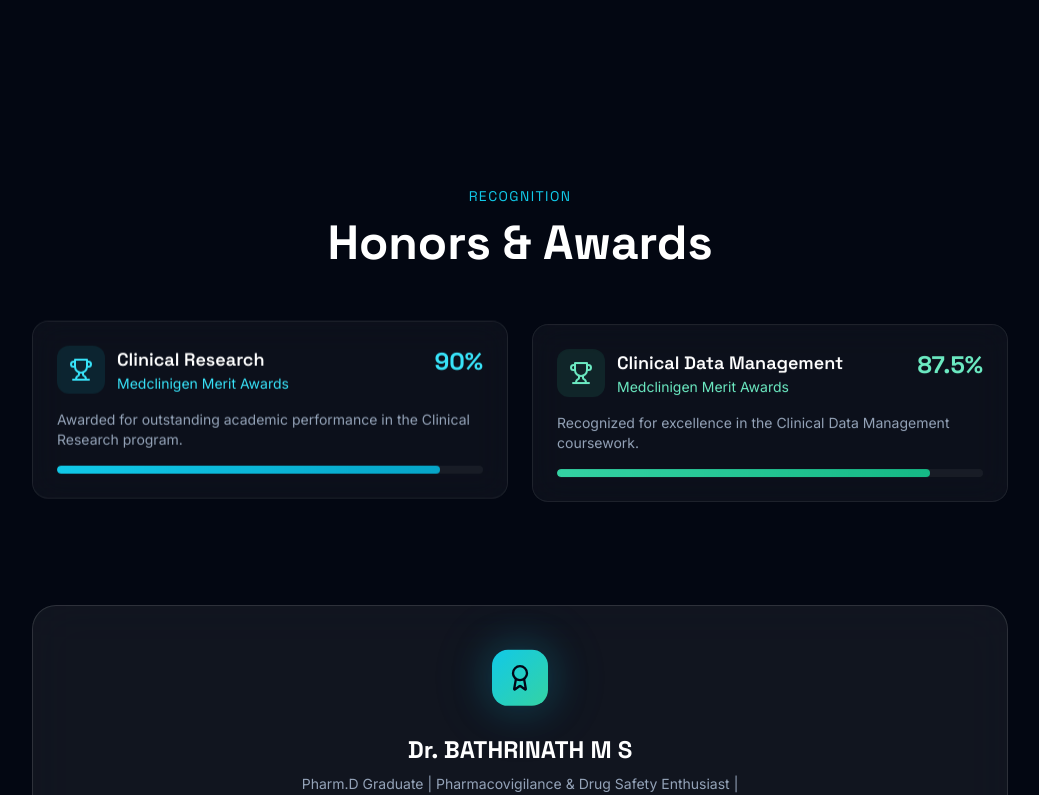
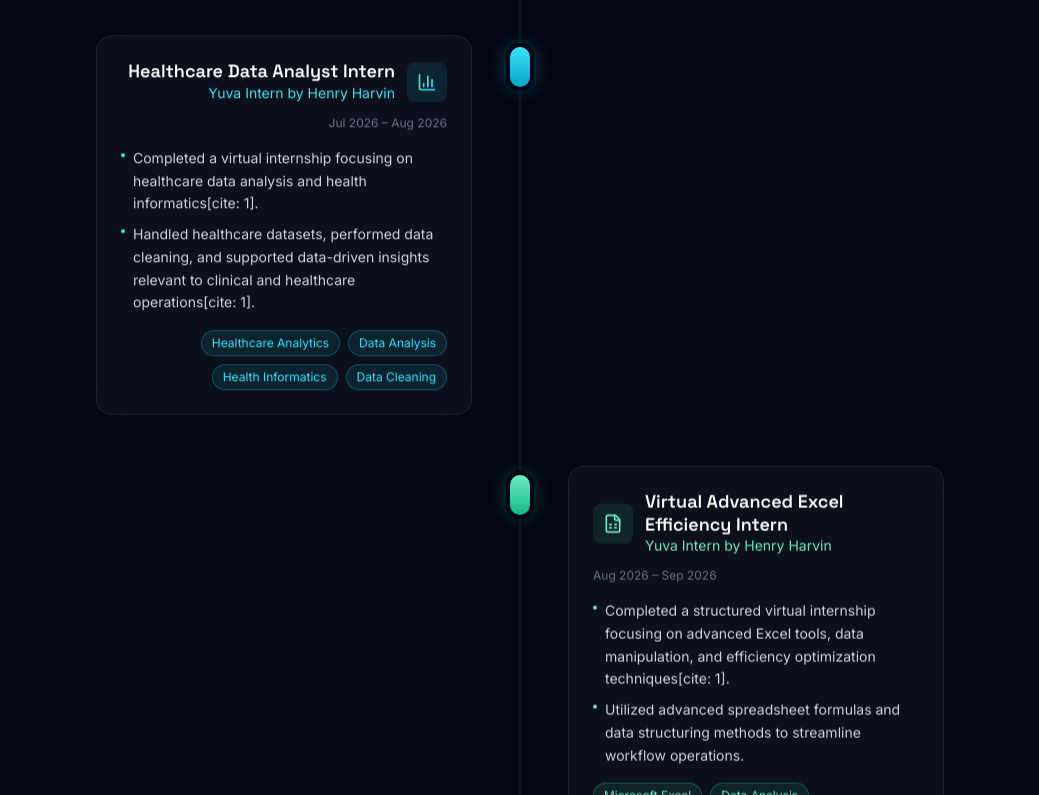
Before and after one commit to drbathrinath/drbathrinath-portfolio, a React (Vite) app: page / in a window 1280 px wide. Shown: the part 4365-5160 px from the top of the page, without its empty margins (120-1159 px from the left). Built offline with nearby package versions, Linux system fonts and the light colour scheme.

Commit message:
Add Healthcare Data Analyst and Virtual Advanced Excel internships to Experience section

```diff
--- a/src/components/Experience.tsx
+++ b/src/components/Experience.tsx
@@ -1,6 +1,6 @@
 import { useRef } from 'react';
 import { motion, useScroll, useSpring, useTransform } from 'framer-motion';
-import { Building2, Stethoscope } from 'lucide-react';
+import { Building2, Stethoscope, BarChart3, FileSpreadsheet } from 'lucide-react';
 
 const timeline = [
   {
@@ -28,6 +28,30 @@ const timeline = [
       'Developed patient communication and clinical observation skills',
     ],
     tags: ['8 Rotational Departments', 'Clinical Exposure', 'Patient Care'],
+    color: 'green' as const,
+  },
+  {
+    icon: <BarChart3 className="w-5 h-5" />,
+    role: 'Healthcare Data Analyst Intern',
+    org: 'Yuva Intern by Henry Harvin',
+    period: 'Jul 2026 – Aug 2026',
+    points: [
+      'Completed a virtual internship focusing on healthcare data analysis and health informatics[cite: 1].',
+      'Handled healthcare datasets, performed data cleaning, and supported data-driven insights relevant to clinical and healthcare operations[cite: 1].',
+    ],
+    tags: ['Healthcare Analytics', 'Data Analysis', 'Health Informatics', 'Data Cleaning'],
+    color: 'teal' as const,
+  },
+  {
+    icon: <FileSpreadsheet className="w-5 h-5" />,
+    role: 'Virtual Advanced Excel Efficiency Intern',
+    org: 'Yuva Intern by Henry Harvin',
+    period: 'Aug 2026 – Sep 2026',
+    points: [
+      'Completed a structured virtual internship focusing on advanced Excel tools, data manipulation, and efficiency optimization techniques[cite: 1].',
+      'Utilized advanced spreadsheet formulas and data structuring methods to streamline workflow operations.',
+    ],
+    tags: ['Microsoft Excel', 'Data Analysis', 'Efficiency Optimization', 'Data Manipulation'],
     color: 'green' as const,
   },
 ];
@@ -120,7 +144,6 @@ export default function Experience() {
                           borderColor: glow.border,
                           transition: { duration: 1.5, repeat: Infinity, ease: "easeInOut" }
                         }}
-                        // Swapped transition-all to transition-colors to prevent framer motion conflict
                         className={`group glass rounded-2xl p-6 border ${colors.border} hover:bg-white/[0.06] transition-colors duration-300 cursor-pointer`}
                       >
                         <div className={`flex items-center gap-3 mb-3 ${isLeft ? 'sm:flex-row-reverse' : ''}`}>
```
